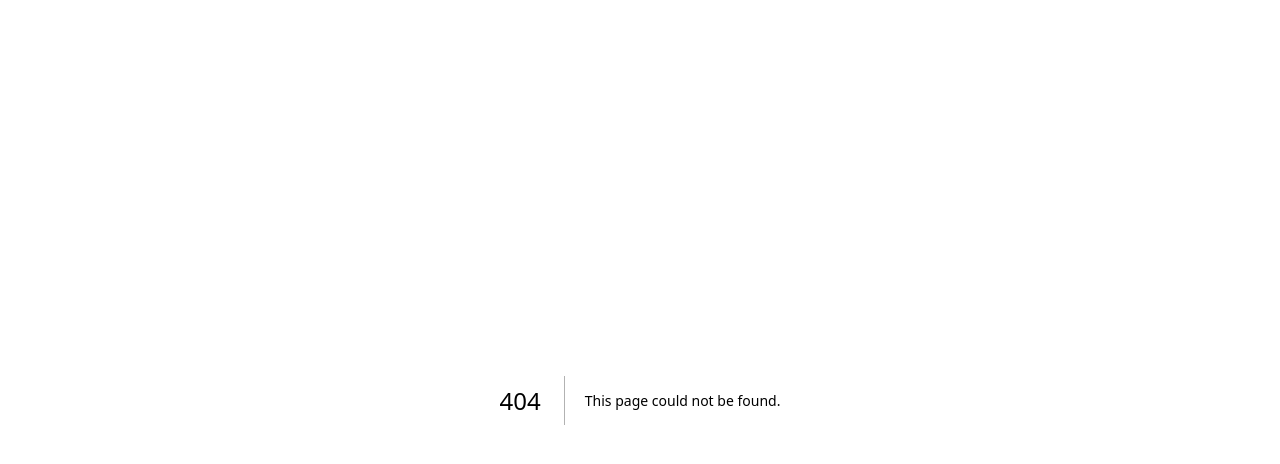
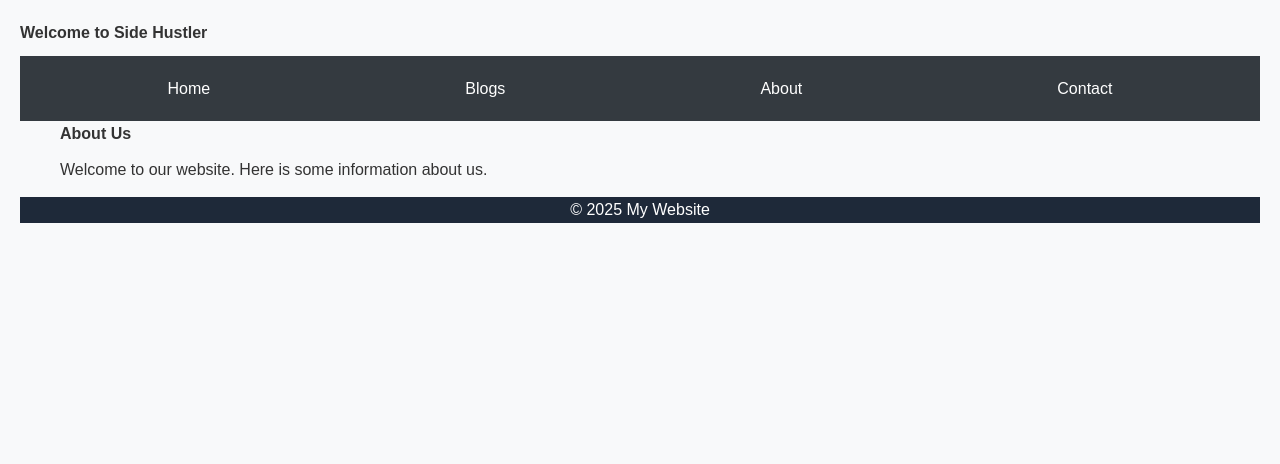
Before and after one commit to pkay7691/sideshustler, a Next.js app: page /about in a window 1280 px wide. Before the commit this address had no page. Shown: the top 464 px of the page. Built offline with nearby package versions, Linux system fonts and the light colour scheme.

Commit message:
Initial commit with project setup

```diff
--- /dev/null
+++ b/src/app/about/page.js
@@ -0,0 +1,12 @@
+import React from 'react';
+
+const About = () => {
+  return (
+    <div>
+      <h1>About Us</h1>
+      <p>Welcome to our website. Here is some information about us.</p>
+    </div>
+  );
+};
+
+export default About;
--- a/src/app/globals.css
+++ b/src/app/globals.css
@@ -1,42 +1,126 @@
-:root {
-  --background: #ffffff;
-  --foreground: #171717;
-}
+@import "tailwindcss";
 
-@media (prefers-color-scheme: dark) {
-  :root {
-    --background: #0a0a0a;
-    --foreground: #ededed;
+/* === Reset Styles === */
+* {
+    margin: 0;
+    padding: 0;
+    box-sizing: border-box;
   }
-}
 
-html,
-body {
-  max-width: 100vw;
-  overflow-x: hidden;
-}
+  body {
+    font-family: Arial, sans-serif;
+    font-size: 16px;
+    line-height: 1.6;
+    color: #333;
+    background-color: #f8f9fa;
+    padding: 20px;
+  }
 
-body {
-  color: var(--foreground);
-  background: var(--background);
-  font-family: Arial, Helvetica, sans-serif;
-  -webkit-font-smoothing: antialiased;
-  -moz-osx-font-smoothing: grayscale;
-}
+  /* === Typography === */
+  h1, h2, h3, h4, h5, h6 {
+    font-weight: bold;
+    margin-bottom: 10px;
+  }
 
-* {
-  box-sizing: border-box;
-  padding: 0;
-  margin: 0;
-}
+  p {
+    margin-bottom: 15px;
+  }
 
-a {
-  color: inherit;
-  text-decoration: none;
-}
+  /* === Layout === */
+  .container {
+    max-width: 1200px;
+    margin: 0 auto;
+    padding: 0 20px;
+  }
 
-@media (prefers-color-scheme: dark) {
-  html {
-    color-scheme: dark;
+  /* === Grid System === */
+  .row {
+    display: flex;
+    flex-wrap: wrap;
+    margin: -10px;
   }
-}
+
+  .col {
+    flex: 1;
+    padding: 10px;
+  }
+
+  .col-2 { flex: 2; }
+  .col-3 { flex: 3; }
+
+  /* === Buttons === */
+  .btn {
+    display: inline-block;
+    padding: 10px 20px;
+    text-align: center;
+    border: none;
+    border-radius: 5px;
+    background-color: #007bff;
+    color: white;
+    cursor: pointer;
+    transition: 0.3s;
+  }
+
+  .btn:hover {
+    background-color: #0056b3;
+  }
+
+  /* === Forms === */
+  input, textarea, select {
+    width: 100%;
+    padding: 10px;
+    margin-bottom: 10px;
+    border: 1px solid #ccc;
+    border-radius: 5px;
+  }
+
+  /* === Utility Classes === */
+  .text-center { text-align: center; }
+  .text-right { text-align: right; }
+  .text-left { text-align: left; }
+
+  .mt-1 { margin-top: 10px; }
+  .mt-2 { margin-top: 20px; }
+  .mt-3 { margin-top: 30px; }
+
+  .mb-1 { margin-bottom: 10px; }
+  .mb-2 { margin-bottom: 20px; }
+  .mb-3 { margin-bottom: 30px; }
+
+  /* === Responsive Design === */
+  @media (max-width: 768px) {
+    .row { flex-direction: column; }
+    .col { width: 100%; }
+  }
+
+
+
+    nav {
+        background-color: #343a40;
+        padding: 10px 20px;
+    }
+
+    nav ul {
+        list-style: none;
+        display: flex;
+        justify-content: space-around;
+        margin: 0;
+        padding: 0;
+    }
+
+    nav ul li {
+        margin: 0 10px;
+    }
+
+    nav ul li a {
+        color: white;
+        text-decoration: none;
+        padding: 10px 15px;
+        display: block;
+        transition: background-color 0.3s;
+    }
+
+    nav ul li a:hover {
+        background-color: #495057;
+        border-radius: 5px;
+    }
--- a/src/app/layout.js
+++ b/src/app/layout.js
@@ -1,4 +1,5 @@
 import { Geist, Geist_Mono } from "next/font/google";
+import Header from "../components/Header";
 import "./globals.css";
 
 const geistSans = Geist({
@@ -19,8 +20,12 @@ export const metadata = {
 export default function RootLayout({ children }) {
   return (
     <html lang="en">
-      <body className={`${geistSans.variable} ${geistMono.variable}`}>
-        {children}
+      <body>
+       <Header />
+        <main className="container mx-auto p-4">{children}</main>
+        <footer className="bg-gray-800 text-white text-center p-4">
+          &copy; {new Date().getFullYear()} My Website
+        </footer>
       </body>
     </html>
   );
--- a/src/app/page.js
+++ b/src/app/page.js
@@ -3,93 +3,14 @@ import styles from "./page.module.css";
 
 export default function Home() {
   return (
-    <div className={styles.page}>
-      <main className={styles.main}>
-        <Image
-          className={styles.logo}
-          src="/next.svg"
-          alt="Next.js logo"
-          width={180}
-          height={38}
-          priority
-        />
-        <ol>
-          <li>
-            Get started by editing <code>src/app/page.js</code>.
-          </li>
-          <li>Save and see your changes instantly.</li>
-        </ol>
-
-        <div className={styles.ctas}>
-          <a
-            className={styles.primary}
-            href="https://vercel.com/new?utm_source=create-next-app&utm_medium=appdir-template&utm_campaign=create-next-app"
-            target="_blank"
-            rel="noopener noreferrer"
-          >
-            <Image
-              className={styles.logo}
-              src="/vercel.svg"
-              alt="Vercel logomark"
-              width={20}
-              height={20}
-            />
-            Deploy now
-          </a>
-          <a
-            href="https://nextjs.org/docs?utm_source=create-next-app&utm_medium=appdir-template&utm_campaign=create-next-app"
-            target="_blank"
-            rel="noopener noreferrer"
-            className={styles.secondary}
-          >
-            Read our docs
-          </a>
+    <>
+      <div className={styles.container}>
+        <h1>Welcome to Side Hustler</h1>
+        <p>Your go-to resource for all things side hustle.</p>
+        <div>
+          Howdy
         </div>
-      </main>
-      <footer className={styles.footer}>
-        <a
-          href="https://nextjs.org/learn?utm_source=create-next-app&utm_medium=appdir-template&utm_campaign=create-next-app"
-          target="_blank"
-          rel="noopener noreferrer"
-        >
-          <Image
-            aria-hidden
-            src="/file.svg"
-            alt="File icon"
-            width={16}
-            height={16}
-          />
-          Learn
-        </a>
-        <a
-          href="https://vercel.com/templates?framework=next.js&utm_source=create-next-app&utm_medium=appdir-template&utm_campaign=create-next-app"
-          target="_blank"
-          rel="noopener noreferrer"
-        >
-          <Image
-            aria-hidden
-            src="/window.svg"
-            alt="Window icon"
-            width={16}
-            height={16}
-          />
-          Examples
-        </a>
-        <a
-          href="https://nextjs.org?utm_source=create-next-app&utm_medium=appdir-template&utm_campaign=create-next-app"
-          target="_blank"
-          rel="noopener noreferrer"
-        >
-          <Image
-            aria-hidden
-            src="/globe.svg"
-            alt="Globe icon"
-            width={16}
-            height={16}
-          />
-          Go to nextjs.org →
-        </a>
-      </footer>
-    </div>
+      </div>
+    </>
   );
 }
--- /dev/null
+++ b/src/components/Header.js
@@ -0,0 +1,19 @@
+import React from 'react';
+
+const Header = () => {
+  return (
+    <header>
+      <h1>Welcome to Side Hustler</h1>
+      <nav>
+        <ul>
+          <li><a href="/">Home</a></li>
+          <li><a href="/blogs">Blogs</a></li>
+          <li><a href="/about">About</a></li>
+          <li><a href="/contact">Contact</a></li>
+        </ul>
+      </nav>
+    </header>
+  );
+};
+
+export default Header;
```
Also changed, not shown: package.json (+6 -3 lines), 1 other file (tests, documents, lock files or other folders).
